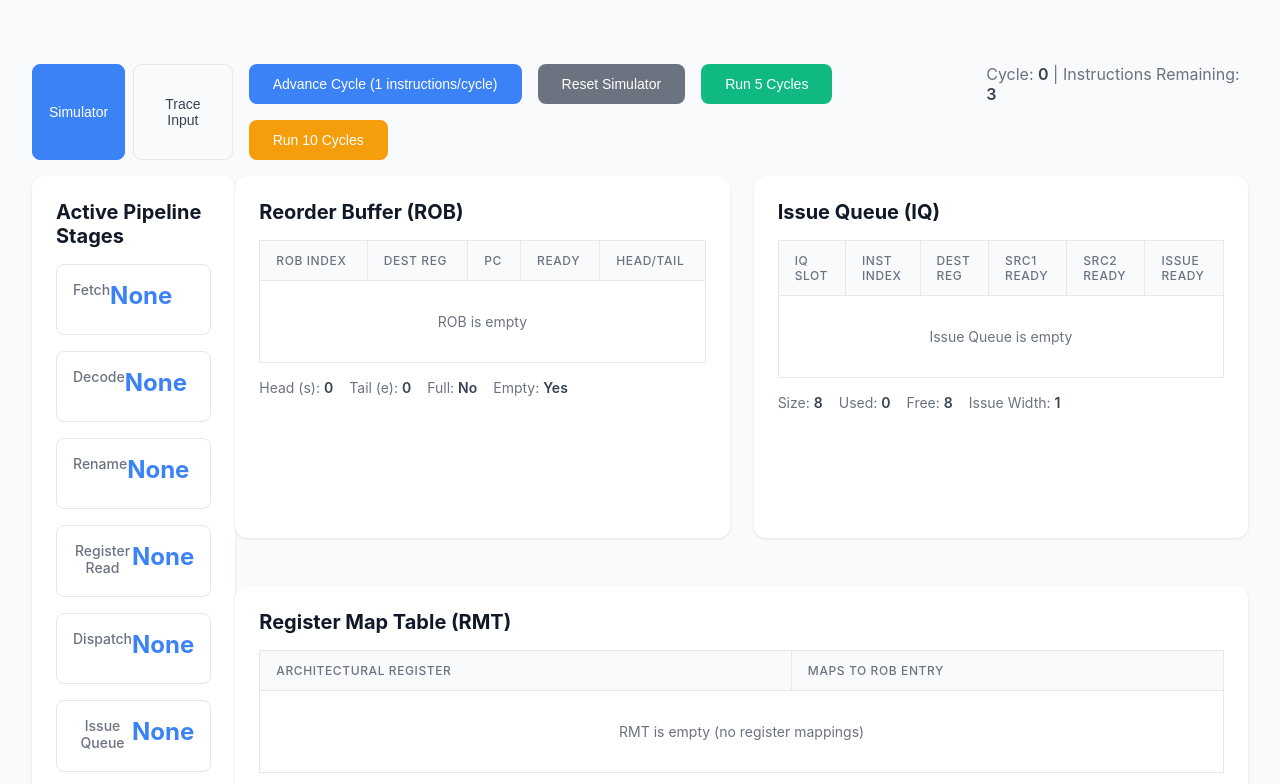
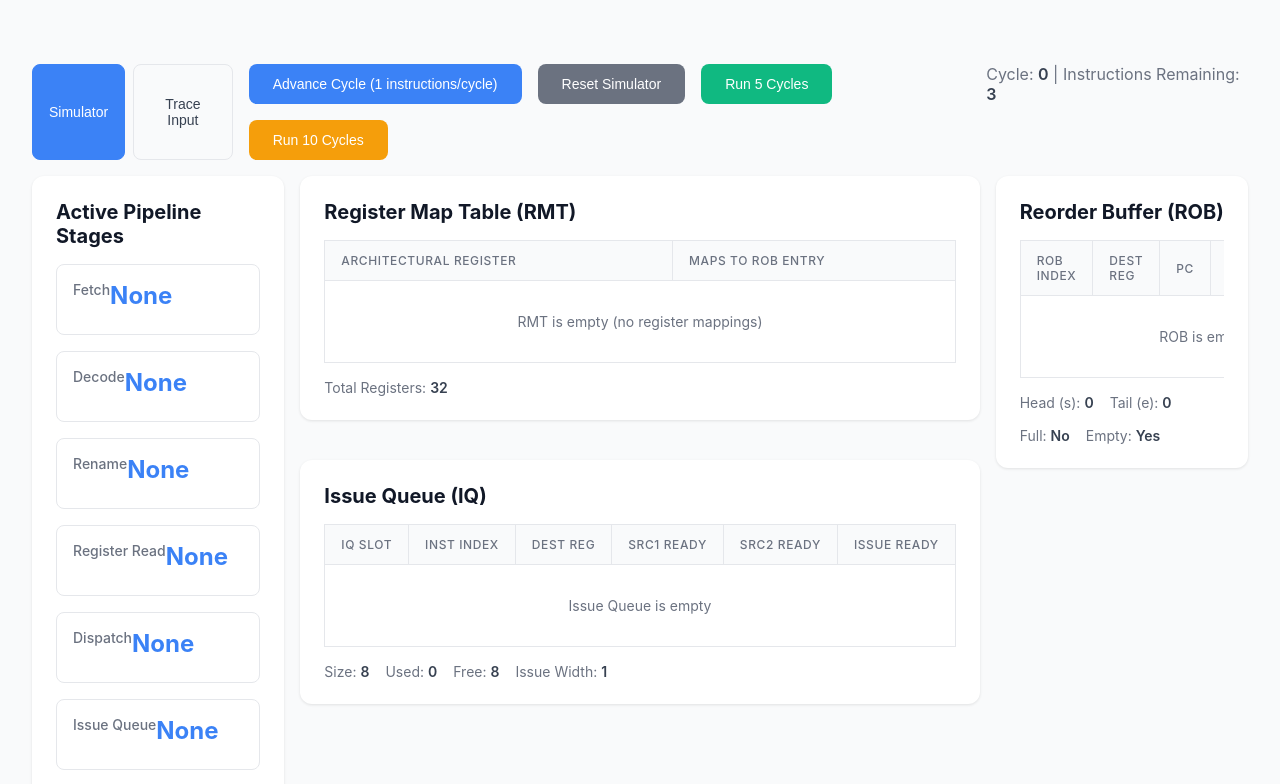
Before and after one commit to pranavJibhakate/Out-of-Order-CPU-Pipeline-Simulator, a React (Vite) app: page / in a window 1280 px wide. Shown: the top 784 px of the page. Built offline with nearby package versions, Linux system fonts and the light colour scheme.

Commit message:
updated layout

```diff
--- a/src/App.css
+++ b/src/App.css
@@ -497,3 +497,48 @@ body {
     border-color: #3b82f6;
     color: white;
 }
+
+.pipeline-row {
+    display: flex;
+    gap: 1rem;
+    flex-wrap: wrap;
+    align-items: flex-start;
+}
+
+.pipeline-row>.component-card {
+    flex: 1 1 200px;
+    min-width: 200px;
+}
+
+.rob-rmt-column {
+    display: flex;
+    flex-direction: column;
+    gap: 1rem;
+}
+
+.arf-card {
+    min-width: 150px;
+    flex: 1 1 150px;
+}
+
+.rob-rmt-column {
+    display: flex;
+    flex-direction: column;
+    gap: 1rem;
+}
+
+.stages-grid {
+    display: grid;
+    grid-template-columns: repeat(1, 1fr);
+    gap: 1rem;
+}
+
+/* .stages-grid {
+    display: flex;
+    gap: 0.5rem;
+    flex-wrap: wrap;
+}
+
+.stage-card {
+    flex: 1 1 100px;
+} */
--- a/src/App.jsx
+++ b/src/App.jsx
@@ -277,6 +277,36 @@ function ActiveStages({ sim }) {
   );
 }
 
+function ARFTable({ sim }) {
+  return (
+    <div className="component-card arf-card">
+      <h2 className="component-title">Architectural Register File (ARF)</h2>
+      <div className="table-container">
+        <table className="data-table">
+          <thead>
+            <tr className="table-header">
+              <th className="table-header-cell">Reg</th>
+              <th className="table-header-cell">Value</th>
+            </tr>
+          </thead>
+          <tbody className="table-body">
+            {Array.from({ length: sim.rmt.size }, (_, i) => (
+              <tr key={i} className="table-row">
+                <td className="table-cell bold">R{i}</td>
+                <td className="table-cell monospace">
+                  {sim.rmt.table[i]?.inst
+                    ? `I${sim.rmt.table[i].inst.indx}`
+                    : "—"}
+                </td>
+              </tr>
+            ))}
+          </tbody>
+        </table>
+      </div>
+    </div>
+  );
+}
+
 function TraceInput({ sim, onLoad }) {
   const [text, setText] = useState("");
   const [error, setError] = useState("");
@@ -401,40 +431,17 @@ export default function App() {
           <TraceInput sim={sim} onLoad={() => forceUpdate((x) => x + 1)} />
         ) : (
           <>
-            <div className="panels-grid">
+            <div className="pipeline-row">
               <ActiveStages sim={sim} />
-              <div className="panels-grid-second-col">
-                <div className="main-grid">
-                  <ROBTable rob={sim.rob} />
-                  <IssueQueueTable iq={sim.iq} />
-                </div>
+              <div className="rob-rmt-column">
                 <RMTTable rmt={sim.rmt} />
+                <IssueQueueTable iq={sim.iq} />
               </div>
+              <ROBTable rob={sim.rob} />
+              {/* <div className="component-card arf-card">
+                <ARFTable sim={sim} />
+              </div> */}
             </div>
-
-            {/* <div className="component-card config-card">
-              <h2 className="component-title">Simulator Configuration</h2>
-              <div className="config-grid">
-                <div className="config-item">
-                  <div className="config-label">ROB Size</div>
-                  <div className="config-value">{sim.rob.size} entries</div>
-                </div>
-                <div className="config-item">
-                  <div className="config-label">IQ Size</div>
-                  <div className="config-value">{sim.iq.size} entries</div>
-                </div>
-                <div className="config-item">
-                  <div className="config-label">Issue Width</div>
-                  <div className="config-value">
-                    {sim.width} instructions/cycle
-                  </div>
-                </div>
-                <div className="config-item">
-                  <div className="config-label">Architectural Registers</div>
-                  <div className="config-value">{sim.rmt.size} registers</div>
-                </div>
-              </div>
-            </div> */}
           </>
         )}
       </div>
```
